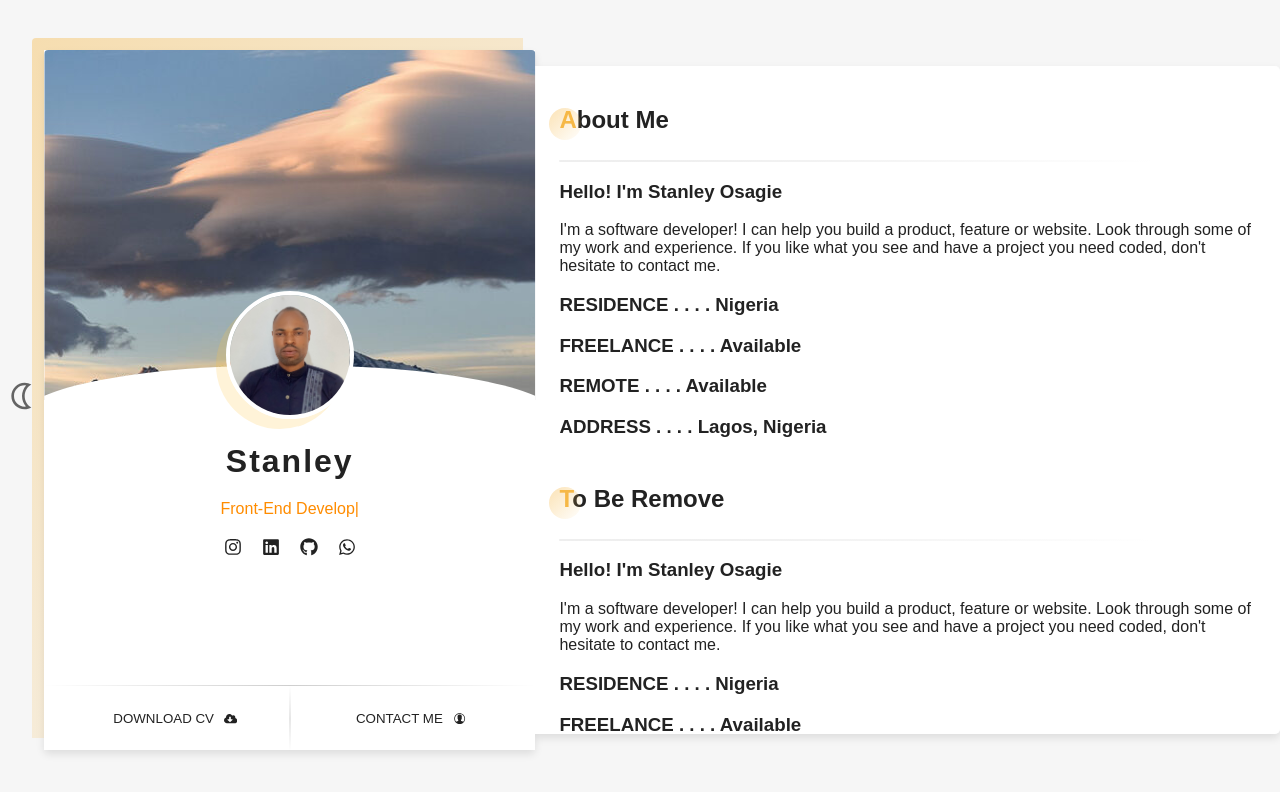
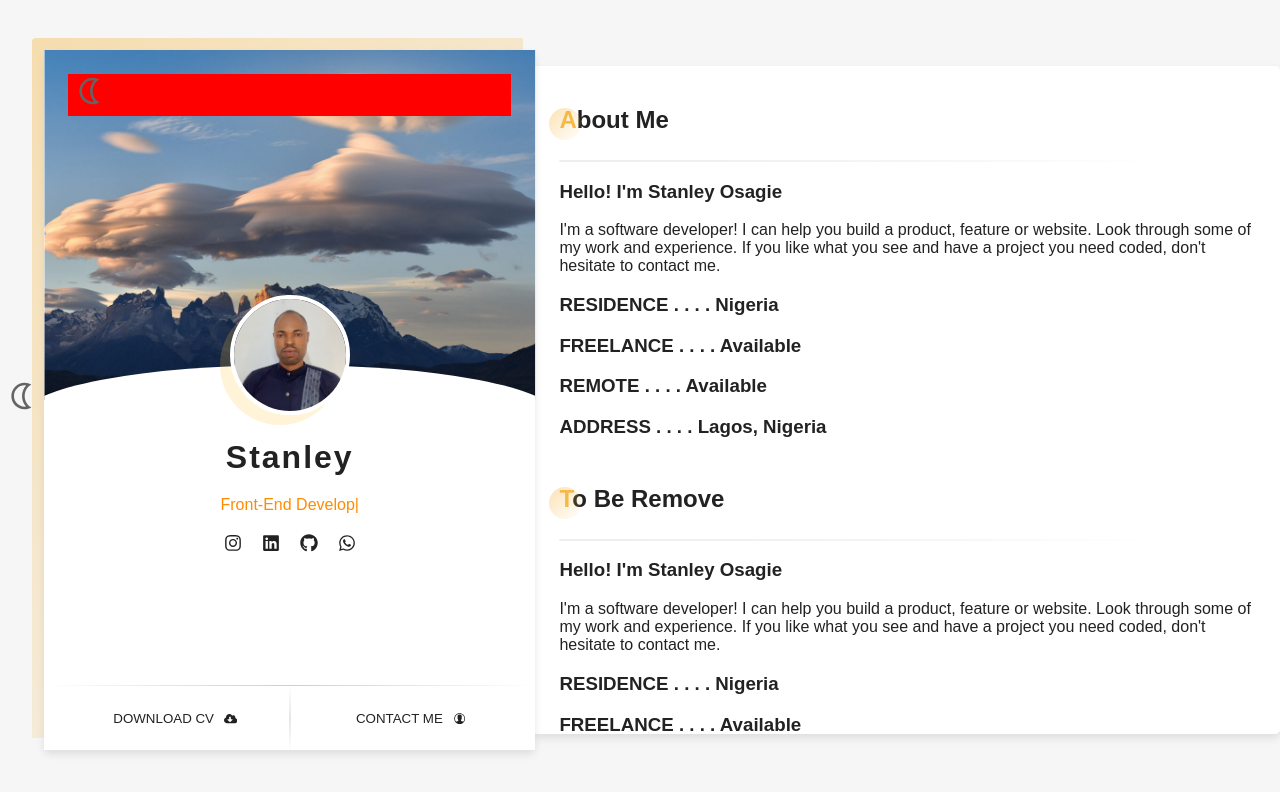
Before and after one commit to sagieramos/stanley-osagie-porforlio, a React (Create React App) app: page / in a window 1280 px wide. Shown: the top 792 px of the page. Built offline with nearby package versions, Linux system fonts and the light colour scheme; a web font is replaced by a local one.

Commit message:
sticky item

```diff
--- a/src/components/About.js
+++ b/src/components/About.js
@@ -7,6 +7,7 @@ import myPhoto from '../assets/myPhoto.jpg';
 import { color, colorToggle } from '../signal.ts';
 import StackSummary from './StackSummary';
 import dev1 from '../assets/dev1.jpg';
+import Option from './Option';
 import './about.css';
 
 const About = () => {
@@ -50,8 +51,8 @@ const About = () => {
       boxShadow: '0 4px 8px rgba(0, 0, 0, 0.1)',
       height: '90vh',
       maxHeight: '780px',
+      minHeight: '600px',
       background: colorToggle(color.value),
-      minHeight: '600px',
       width: '100%',
       maxWidth: '588px',
     },
@@ -65,14 +66,15 @@ const About = () => {
       zIndex: '3',
     },
     bgImg: {
-      backgroundImage: `url(${dev1})`,
-      backgroundPosition: '50%',
-      backgroundRepeat: 'no-repeat',
-      borderRadius: '4px 4px 0 0',
       position: 'relative',
       width: '100%',
       height: '100%',
       overflow: 'hidden',
+    },
+    bgImgI: {
+      objectFit: 'cover',
+      width: '100%',
+      height: '100%',
     },
     aboutInner: {
       textAlign: 'center',
@@ -156,11 +158,14 @@ const About = () => {
   };
   return (
     <section className="about-i-sagie" style={styles.hero}>
+      <div className="menu-option"><Option /></div>
       <div style={styles.offset} />
       <div style={styles.offsetBg}>
         <div style={styles.offsetContents}>
           <div style={styles.bgImgContainer}>
-            <div className={`u982y38wydg ${elipseMode}`} style={styles.bgImg} />
+            <div className={`u982y38wydg ${elipseMode}`} style={styles.bgImg}>
+              <img src={dev1} alt="MyImage" style={styles.bgImgI} />
+            </div>
           </div>
           <section style={styles.articleContainer}>
             <article style={styles.aboutInner}>
--- a/src/components/App.js
+++ b/src/components/App.js
@@ -16,7 +16,7 @@ function App() {
 
   return (
     <div style={styles} className="App">
-      <Option />
+      <div id="menu-i-sagie"><Option /></div>
       <div id="about-i-sagie"><About /></div>
       <div id="cards-i-sagie" className={displayMode}><Cards /></div>
       <div />
--- a/src/components/about.css
+++ b/src/components/about.css
@@ -1,4 +1,7 @@
- .about-i-sagie {}
+
+ .about-i-sagie * {
+  box-sizing: border-box;
+ }
 
  .u982y38wydg::after {
     content: "";
@@ -21,3 +24,21 @@
   .u982y38wydg-light-mode::after {
     background-color: #ffff
   }
+  @media only screen and (max-width: 680px) {
+    .menu-option {
+      position: fixed;
+      top: 10px;
+      background: red;
+      z-index: 4;
+    }
+  }
+
+  @media only screen and (min-width: 680px) {
+    .menu-option {
+      position: sticky;
+      top: 0;
+      left: 10px;
+      background: red;
+      z-index: 6;
+    }
+  }
--- a/src/components/app.scss
+++ b/src/components/app.scss
@@ -16,7 +16,6 @@ $breakpoint-small: 680px;
   }
 
 #cards-i-sagie {
-    position: relative;
     box-sizing: border-box;
     padding: 12px 0;
     box-shadow: 0 4px 8px rgba(0, 0, 0, 0.1);
@@ -24,6 +23,7 @@ $breakpoint-small: 680px;
 
 @media only screen and (max-width: $breakpoint-small) {
     .App {
+        position: relative;
         display: flex;
         flex-direction: column;
         align-items: center;
@@ -53,7 +53,7 @@ $breakpoint-small: 680px;
         flex-direction: column;
         align-items: center;
         width: 100%;
-        margin-top: 650px;
+        margin-top: 800px;
     }
   }
 
@@ -89,7 +89,7 @@ $breakpoint-small: 680px;
         flex-direction: column;
         align-items: center;
         width: 100%;
-        margin-top: 650px;
+        margin-top: 800px;
     }
   }
 
```
